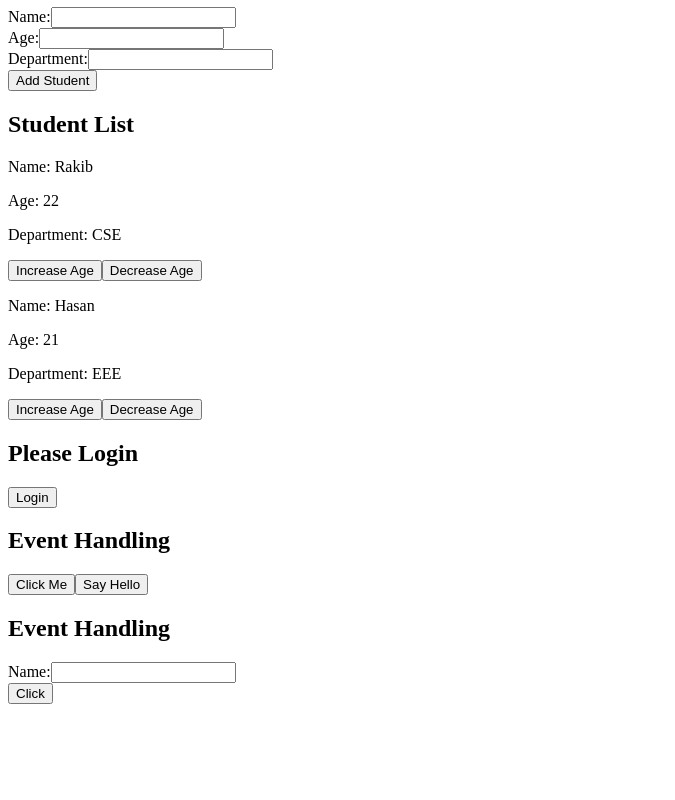
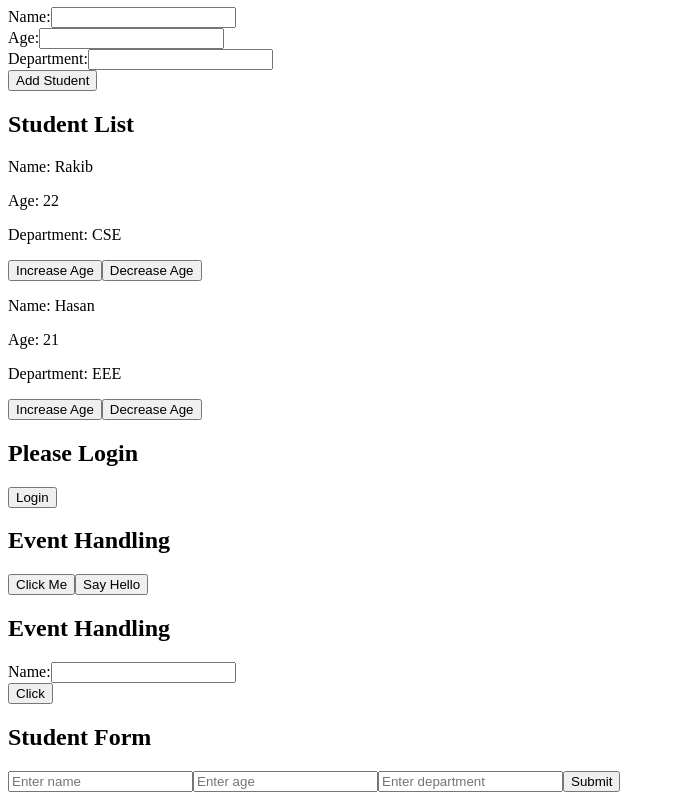
Before and after one commit to md-rakib-hasan1/react-learning, a React (Vite) app: page / in a window 1280 px wide. Shown: the part 1313-2113 px from the top of the page, without its empty margins (0-675 px from the left). Before the commit the page ends 2033 px from the top, so only its background shows below. Built offline with nearby package versions, Linux system fonts and the light colour scheme.

Commit message:
Student-Form-submit

```diff
--- a/src/App.tsx
+++ b/src/App.tsx
@@ -9,6 +9,7 @@ import NewStudentList from "./components/NewStudentList";
 import LoginStatus from "./components/LoginStatus";
 import EventHandling from "./components/EventHandling";
 import Event from "./components/Event";
+import StudentForm from "./components/StudentForm";
 function App() {
   const[name, setName]=useState<string>("Rakib");
   const[isLoggedIn, setIsLoggedIn]=useState<boolean>(false);
@@ -64,6 +65,7 @@ function App() {
    <LoginStatus/>
    <EventHandling/>
    <Event/>
+   <StudentForm/>
     </div>
   );
 }
--- /dev/null
+++ b/src/components/StudentForm.tsx
@@ -0,0 +1,72 @@
+import { useState, type SubmitEvent } from 'react';
+interface Student {
+    name: string;
+    age: number;
+    department: string;
+
+}
+
+const StudentForm = () => {
+    const [students, setStudents] = useState<Student[]>([]);
+
+    const [name, setName] = useState<string>("");
+    const [age, setAge] = useState<string>("");
+    const [department, setDepartment] = useState<string>("");
+
+    const handleSubmit = (e: SubmitEvent<HTMLFormElement>) => {
+        e.preventDefault();
+
+        const newStudent: Student = {
+            name: name,
+            age: Number(age),
+            department: department,
+        };
+        setStudents([...students, newStudent]);
+        console.log(newStudent);
+        setName('');
+        setAge('');
+        setDepartment('');
+    };
+
+
+
+
+    return (
+        <div>
+            <h2>Student Form</h2>
+            <form onSubmit={handleSubmit}>
+                <input
+                    type="text"
+                    placeholder='Enter name'
+                    onChange={(e) => setName(e.target.value)}
+                />
+                <input
+                    type="number"
+                    placeholder='Enter age'
+                    onChange={(e) => setAge(e.target.value)}
+                />
+                <input
+                    type="text"
+                    placeholder='Enter department'
+                    onChange={(e) => setDepartment(e.target.value)}
+                />
+                <button type='submit'>Submit</button>
+            </form>
+            {students.map((student, index) => (
+                <div key={index}>
+                    <p>Name: {student.name}</p>
+                    <p>Age: {student.age}</p>
+                    <p>Department: {student.department}</p>
+                    <hr />
+
+                </div>
+            )
+
+            )}
+
+
+        </div>
+    );
+};
+
+export default StudentForm;
```
